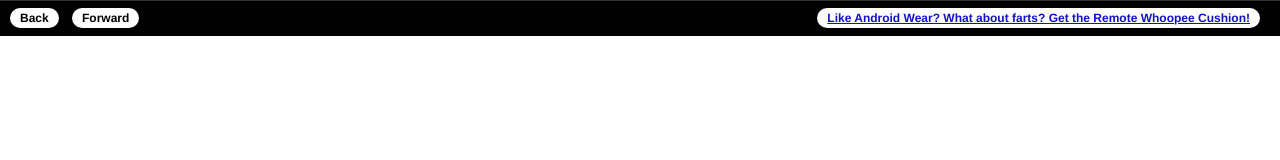
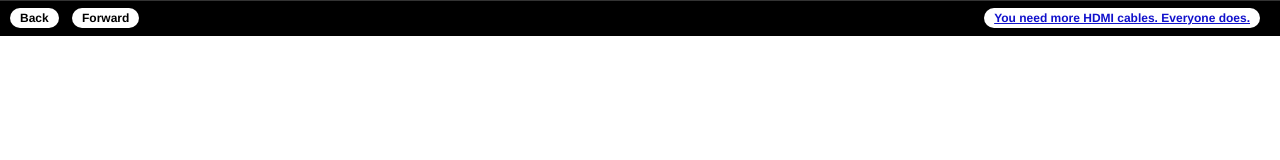
Before and after one commit to mikeflynn/beats-app, a browser extension: page src/index.html in a window 1280 px wide. Drawn offline with Linux system fonts and the light colour scheme.

Commit message:
master: Added more ads for a rotation.

```diff
--- a/src/index.html
+++ b/src/index.html
@@ -15,7 +15,7 @@
   <body>
     <webview id="frame" src="https://listen.beatsmusic.com/" style="width: 860px; height: 600px;"></webview>
     <div id="btnBar">
-      <div class="ad">
+      <div id="ad" class="ad">
         <a href="http://goo.gl/yyLxOY" target="new">Like Android Wear? What about farts? Get the Remote Whoopee Cushion!</a>
       </div>
 
--- a/src/index.js
+++ b/src/index.js
@@ -1,3 +1,20 @@
+var ads = [
+  '<a href="http://goo.gl/yyLxOY" target="new">Like Android Wear? What about farts? Get the Remote Whoopee Cushion!</a>',
+  '<a href="http://www.amazon.com/gp/product/B00DR0PDNE/ref=as_li_tl?ie=UTF8&camp=1789&creative=390957&creativeASIN=B00DR0PDNE&linkCode=as2&tag=thatmikeflynn-20&linkId=TLLLAAAJ364BVC7W" target="new">Already using Chrome? Cast something!</a>',
+  '<a href="http://www.amazon.com/gp/product/B00IYA2SMQ/ref=as_li_tl?ie=UTF8&camp=1789&creative=390957&creativeASIN=B00IYA2SMQ&linkCode=as2&tag=thatmikeflynn-20&linkId=MLX6EXJQAV3NQMVK" target="new">Listening to Beats while listening with Beats is just want Dr. Dre wants.</a>',
+  '<a href="http://www.amazon.com/gp/product/B005FOCNSS/ref=as_li_tl?ie=UTF8&camp=1789&creative=390957&creativeASIN=B005FOCNSS&linkCode=as2&tag=thatmikeflynn-20&linkId=6SQCT5G7G7KHLLK2" target="new">Listening at home? Just cave and buy these. Totally worth it.</a>',
+  '<a href="http://amzn.to/1DOLA6x" target="new">"Dirty Work" is some of Norm MacDonald\'s finest work.</a>',
+  '<a href="http://www.amazon.com/gp/product/B003L1ZYYM/ref=as_li_tl?ie=UTF8&camp=1789&creative=390957&creativeASIN=B003L1ZYYM&linkCode=as2&tag=thatmikeflynn-20&linkId=SLBWGPQKRWBYBGZY" target="new">You need more HDMI cables. Everyone does.</a>',
+  '<a href="http://amzn.to/17TzgsS" target="new">I have a Fire TV Stick, and it\'s actually pretty great.</a>',
+  '<a href="http://www.amazon.com/gp/product/B005TGLCUW/ref=as_li_tl?ie=UTF8&camp=1789&creative=390957&creativeASIN=B005TGLCUW&linkCode=as2&tag=thatmikeflynn-20&linkId=KDAV5LCOUOQHJDSB" target="new">How do you not own this Li\'l Sebastian shirt?!</a>',
+  '<a href="http://www.amazon.com/gp/prime/pipeline/prime_gifting_landing/?ref_=assoc_tag_ph_1415183446617&ie=UTF8&camp=1789&creative=9325&linkCode=pf4&tag=thatmikeflynn-20&linkId=RLNQUE7GO5OPRM2N" target="new">Give your friend Amazon Prime and get back to your music.</a>',
+  '<a href="http://goo.gl/AXo9qV" target="new">Follow me on Twitter, then listen to The Smashing Pumpkins while you read my tweets.</a>'
+];
+
+function updateAd() {
+  document.querySelector('#ad').innerHTML = ads[Math.floor(Math.random() * ads.length)];
+}
+
 window.onresize = function(event) {
   document.querySelector('#frame').style.width = window.innerWidth + "px";
   document.querySelector('#frame').style.height = window.innerHeight - 36 + "px";
@@ -11,4 +28,7 @@ window.onload = function(event) {
   document.querySelector('#forwardBtn').addEventListener("click", function(e) {
     document.querySelector('#frame').forward();
   });
+
+  updateAd();
+  window.setInterval(function() { updateAd(); }, 1000 * 60 * 3);
 };
```
Also changed, not shown: src/manifest.json.
